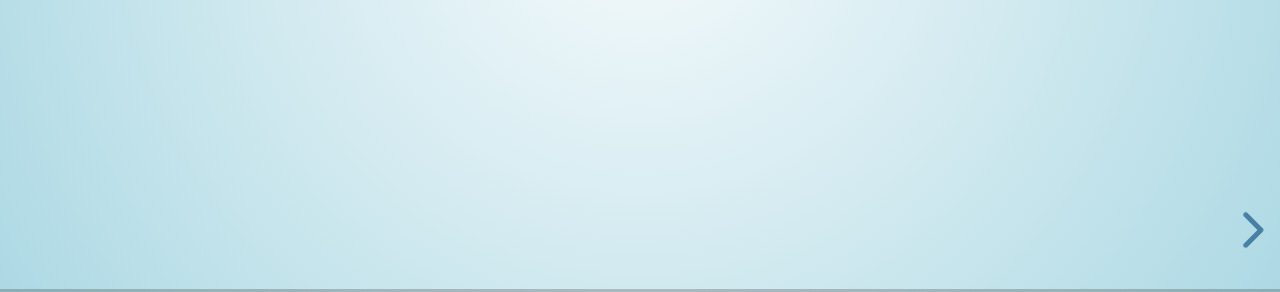
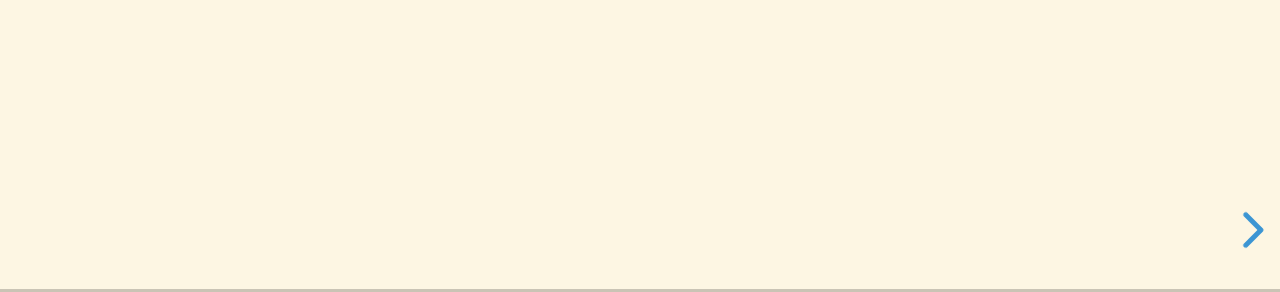
Before and after one commit to Narehare/Prez.github.io, a website: page index.html in a window 1280 px wide. Shown: the part 508-800 px from the top of the page. Drawn offline with nearby package versions, Linux system fonts and the light colour scheme.

Commit message:
Update index.html

```diff
--- a/index.html
+++ b/index.html
@@ -12,7 +12,7 @@
 		<meta name="viewport" content="width=device-width, initial-scale=1.0, maximum-scale=1.0, user-scalable=no">
 
 		<link rel="stylesheet" href="css/reveal.css">
-		<link rel="stylesheet" href="css/theme/sky.css" id="theme">
+		<link rel="stylesheet" href="css/theme/solarized.css" id="theme">
 
 		<link rel="stylesheet" href="lib/css/zenburn.css">
 
```
